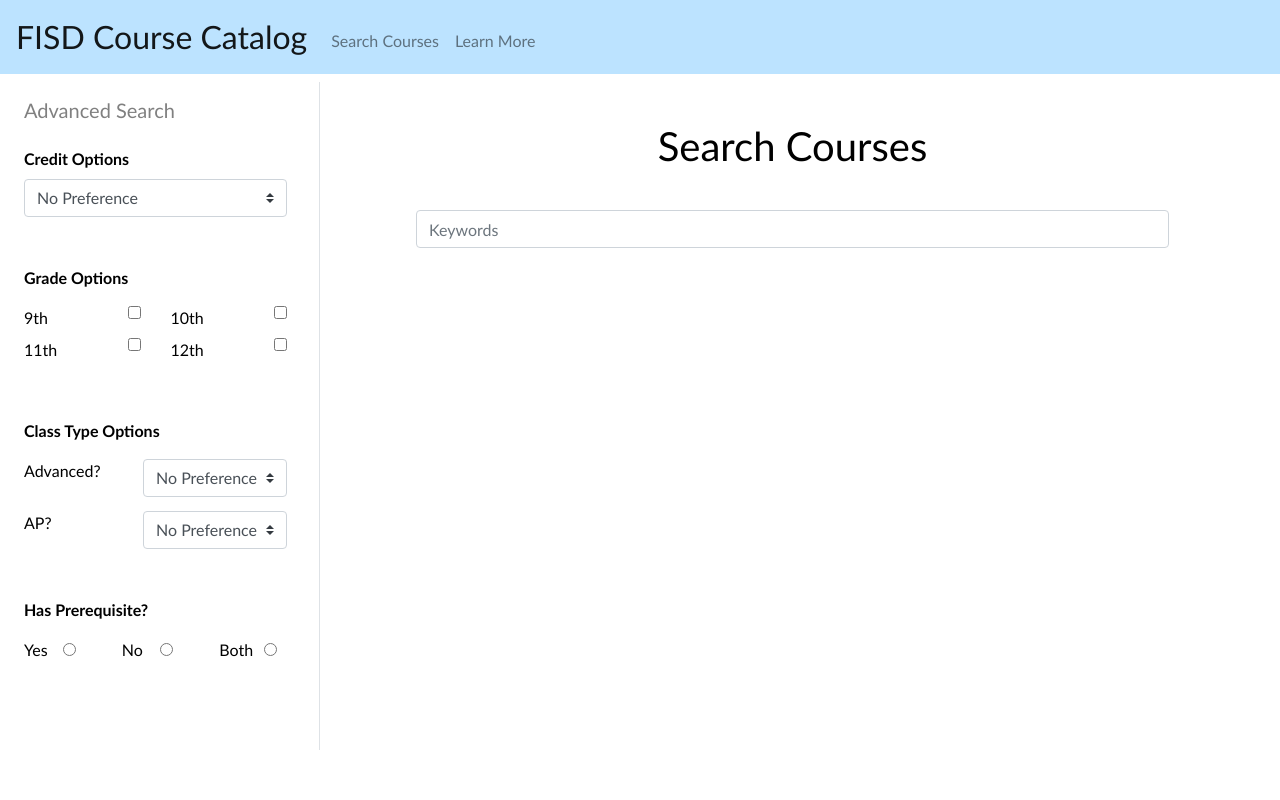
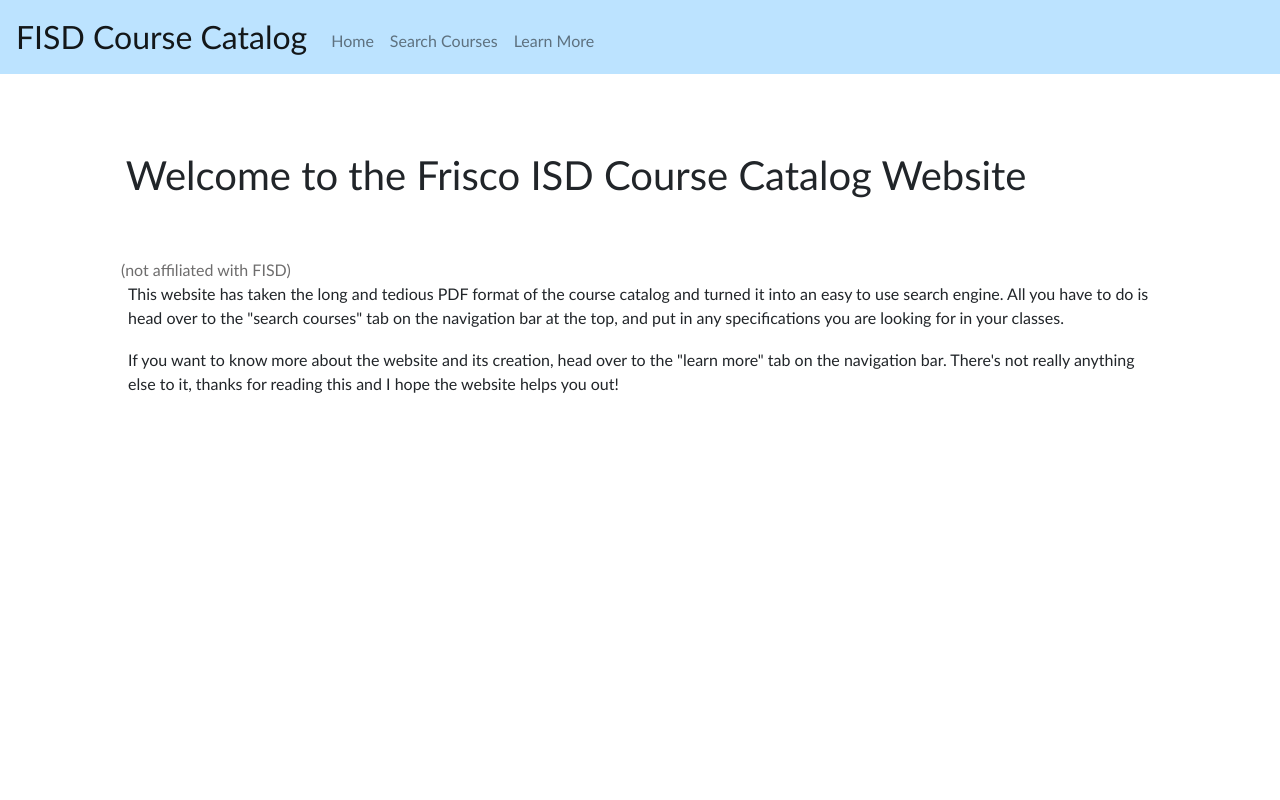
Before and after one commit to MihirNakra/CourseCatalogFISD, a Flask app: page / in a window 1280 px wide. Run offline with Flask 2, Linux system fonts and the light colour scheme.

Commit message:
added landing page / back buttons

```diff
--- a/app.py
+++ b/app.py
@@ -19,6 +19,10 @@
 
 @app.route("/")
 def index():
+    return render_template("landing.html")
+
+@app.route("/search-courses")
+def search_page():
     return render_template("index.html")
 
 
--- a/static/styles.css
+++ b/static/styles.css
@@ -301,3 +301,8 @@
       border: 1;
       border-top: 1px solid rgba(0, 0, 0, 0);
   }
+
+  .gray
+  {
+    color: rgb(110, 109, 109);
+  }
--- /dev/null
+++ b/templates/landing.html
@@ -0,0 +1,29 @@
+{% extends "landing_layout.html" %}
+
+{% block title %}
+    FISD Course Catalog
+{% endblock %}
+
+{% block main %}
+
+<div class="margins">
+    <div class="row">
+        <h1 style="padding-left:1vw;">Welcome to the Frisco ISD Course Catalog Website </h1>
+        <p class="gray prerec" style="padding-top: 1.2rem; padding-left:.5rem;">(not affiliated with FISD)</p>
+    </div>
+    <p>This website has taken the long and tedious PDF format of the course catalog and turned it into an
+        easy to use search engine. All you have to do is head over to the "search courses" tab on the navigation bar at the top,
+        and put in any specifications you are looking for in your classes.
+
+
+    </p>
+    <hr class="hr5">
+    <p>
+        If you want to know more about the website and its creation, head over to the "learn more" tab on the navigation bar.
+        There's not really anything else to it, thanks for reading this and I hope the website helps you out!
+    </p>
+</div>
+
+
+
+{% endblock %}
--- a/templates/landing_layout.html
+++ b/templates/landing_layout.html
@@ -34,7 +34,8 @@
             </button>
             <div class="collapse navbar-collapse" id="navbar">
             <ul class="navbar-nav mr-auto mt-2">
-                <li class="nav-item"><a class="nav-link" href="/">Search Courses</a></li>
+                <li class="nav-item"><a class="nav-link" href="/">Home</a></li>
+                <li class="nav-item"><a class="nav-link" href="/search-courses">Search Courses</a></li>
                 <li class="nav-item"><a class="nav-link" href="/learn-more">Learn More</a></li>
             </ul>
             </div>
```
Also changed, not shown: templates/course.html (+7 -1 lines).
